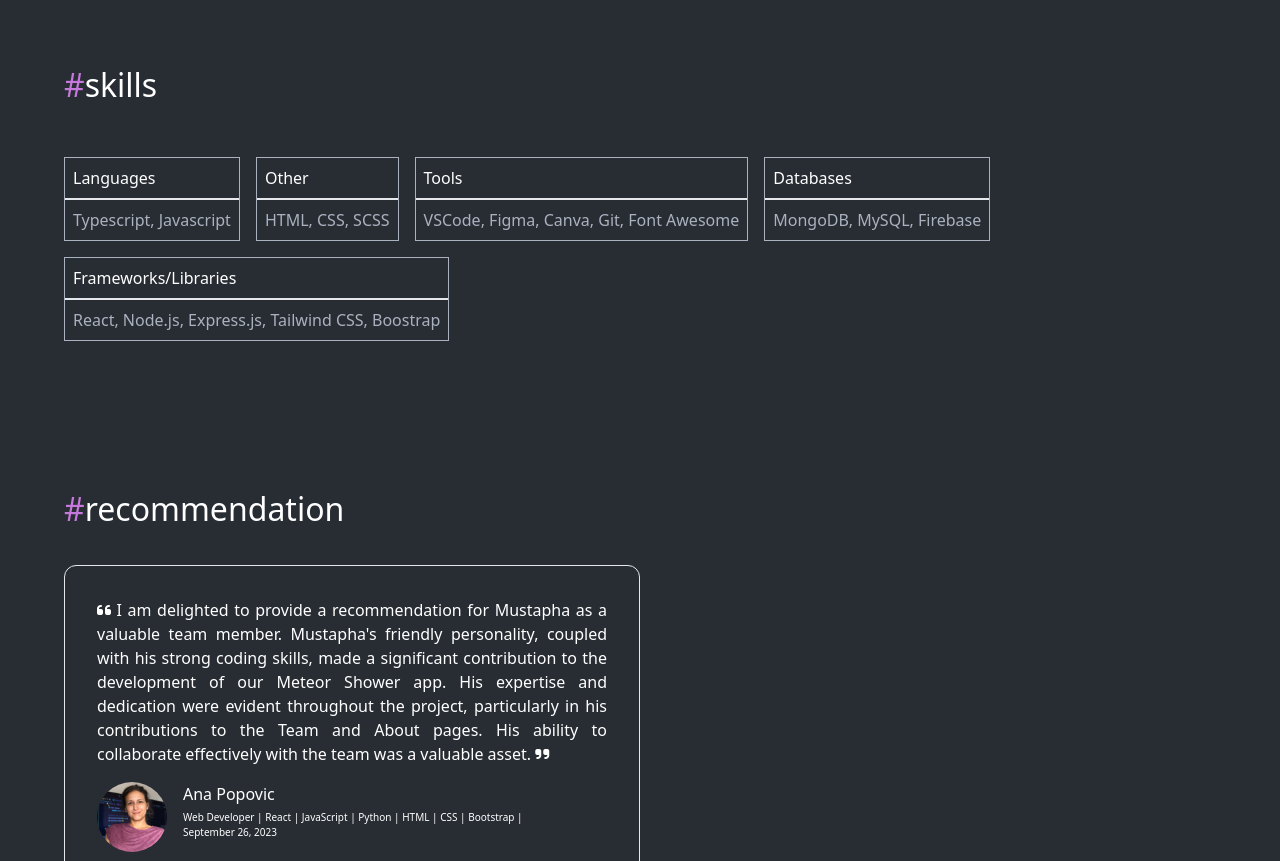
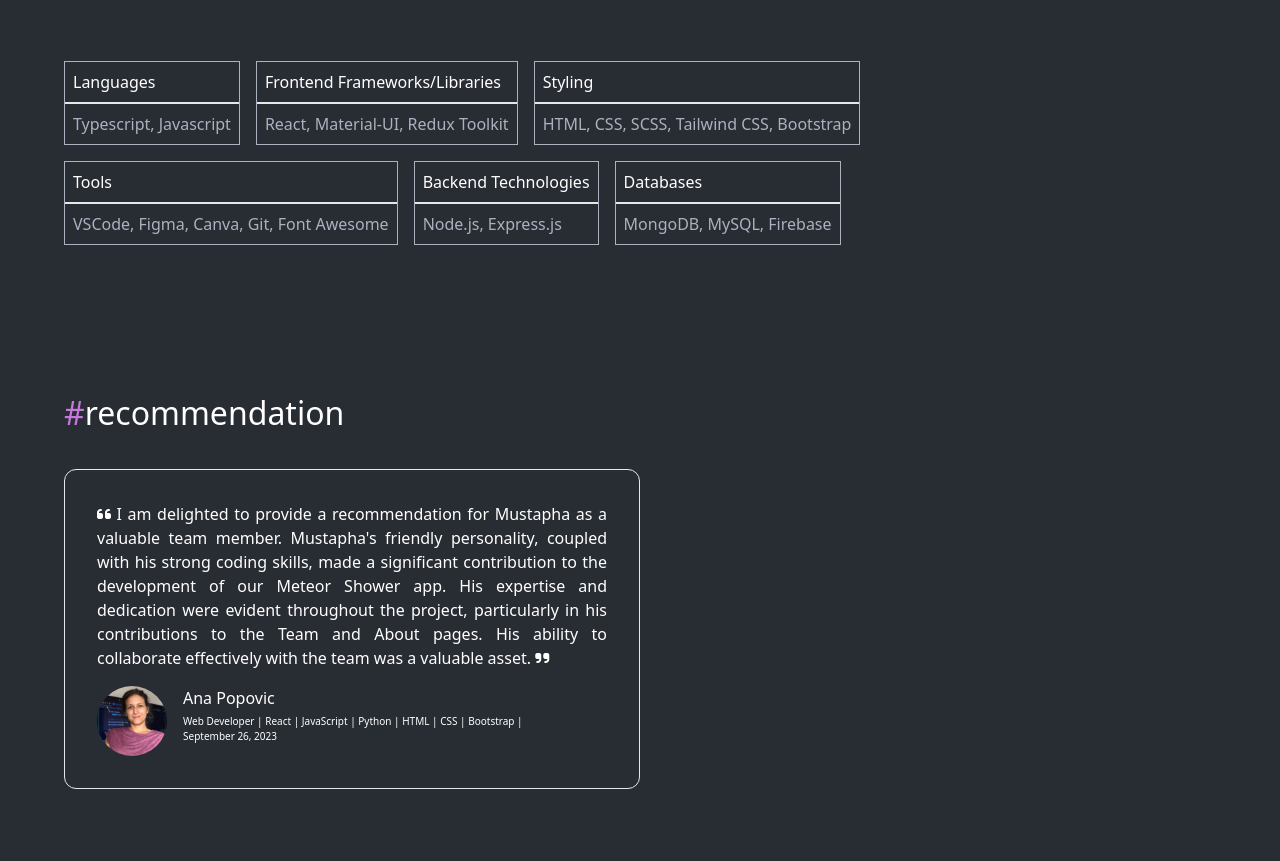
Before and after one commit to engamo/portfolio-project, a plain HTML site: page index.html in a window 1280 px wide. Shown: the part 2614-3475 px from the top of the page. Drawn offline with nearby package versions, Linux system fonts and the light colour scheme.

Commit message:
modified about-me section

```diff
--- a/index.html
+++ b/index.html
@@ -247,30 +247,30 @@
           />
           </figure>
         </div>
-        <div class="text-white mb-[4rem] md:mb-[8rem]">
-          <h2 class="mb-[48px] text-[32px] font-medium"><span class="text-[#C778DD]">#</span>skills</h2>
         <div class="flex flex-wrap flex-auto">
           <div class="border border-[#ABB2BF] mr-4 mb-4">
             <h3 class="border-b-2 p-2 text-[#ffffff]">Languages</h3>
             <p class="text-[#ABB2BF] p-2">Typescript, Javascript</p>
           </div>
           <div class="border border-[#ABB2BF] mr-4 mb-4">
-              <h3 class="border-b-2 p-2 text-[#ffffff]">Other</h3>
-              <p class="text-[#ABB2BF] p-2">HTML, CSS, SCSS</p>
+            <h3 class="border-b-2 p-2 text-[#ffffff]">Frontend Frameworks/Libraries</h3>
+            <p class="text-[#ABB2BF] p-2">React, Material-UI, Redux Toolkit</p>
+          </div>
+          <div class="border border-[#ABB2BF] mr-4 mb-4">
+            <h3 class="border-b-2 p-2 text-[#ffffff]">Styling</h3>
+            <p class="text-[#ABB2BF] p-2">HTML, CSS, SCSS, Tailwind CSS, Bootstrap</p>
           </div>
           <div class="border border-[#ABB2BF] mr-4 mb-4">
             <h3 class="border-b-2 p-2 text-[#ffffff]">Tools</h3>
             <p class="text-[#ABB2BF] p-2">VSCode, Figma, Canva, Git, Font Awesome</p>
           </div>
           <div class="border border-[#ABB2BF] mr-4 mb-4">
+            <h3 class="border-b-2 p-2 text-[#ffffff]">Backend Technologies</h3>
+            <p class="text-[#ABB2BF] p-2">Node.js, Express.js</p>
+          </div>
+          <div class="border border-[#ABB2BF] mr-4 mb-4">
             <h3 class="border-b-2 p-2 text-[#ffffff]">Databases</h3>
             <p class="text-[#ABB2BF] p-2">MongoDB, MySQL, Firebase</p>
-            </div>
-            <div class="border border-[#ABB2BF] mr-4 mb-4">
-              <h3 class="border-b-2 p-2 text-[#ffffff]">Frameworks/Libraries</h3>
-              <p class="text-[#ABB2BF] p-2">
-                React, Node.js, Express.js, Tailwind CSS, Boostrap
-              </p>
           </div>
         </div>
       </section>
```
Lines whose indentation alone changed are shown as unchanged.
